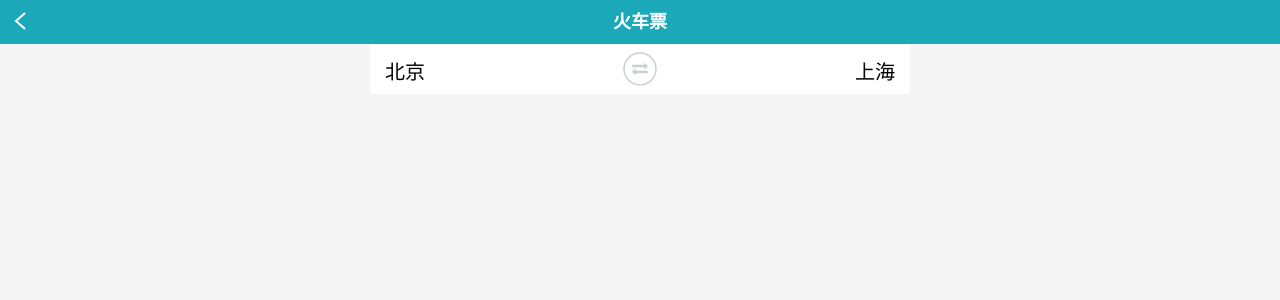
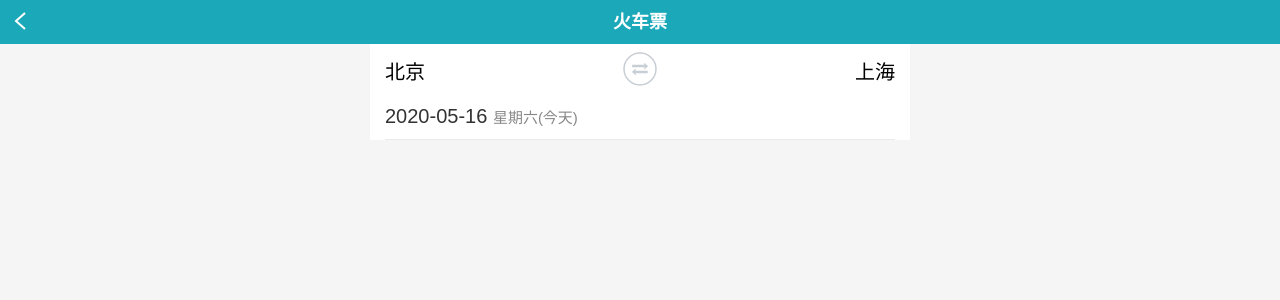
Before and after one commit to BigZhong123/train-ticket, a React app: page / in a window 1280 px wide. Shown: the top 300 px of the page. Built offline with nearby package versions, Linux system fonts and the light colour scheme.

Commit message:
feat: 8-9日期触发控件

```diff
--- a/package.json
+++ b/package.json
@@ -19,6 +19,7 @@
     "case-sensitive-paths-webpack-plugin": "2.3.0",
     "classnames": "^2.2.6",
     "css-loader": "3.4.2",
+    "dayjs": "^1.8.27",
     "dotenv": "8.2.0",
     "dotenv-expand": "5.1.0",
     "eslint": "^6.6.0",
--- /dev/null
+++ b/src/common/fp.js
@@ -0,0 +1,10 @@
+export function h0(timeStap = Date.now()) {
+    const target = new Date(timeStap);
+
+    target.setHours(0);
+    target.setMinutes(0);
+    target.setSeconds(0);
+    target.setMilliseconds(0);
+
+    return target.getTime();
+}
--- a/src/index/App.jsx
+++ b/src/index/App.jsx
@@ -19,7 +19,8 @@ import {
     exchangeFromTo,
     hideCitySelector,
     fetchCityData,
-    setSelectedCity
+    setSelectedCity,
+    showDateSelector
 } from './action.js'
 
 function App(props) {
@@ -34,7 +35,8 @@ function App(props) {
         dispatch,
         isCitySelectorVisible,
         cityData,
-        isLoadingCityData
+        isLoadingCityData,
+        departDate
     } = props
 
     const cbs = useMemo(() => {
@@ -52,6 +54,12 @@ function App(props) {
         }, dispatch)
     }, [dispatch])
 
+    const departDateCbs = useMemo(() => {
+        return bindActionCreators({
+            onClick: showDateSelector
+        }, dispatch)
+    }, [dispatch])
+
     return (
         <div>
             <div className="header-wrapper">
@@ -63,7 +71,10 @@ function App(props) {
                     to={to}
                     {...cbs}
                 />
-                <DepartDate />
+                <DepartDate
+                    time={departDate}
+                    {...departDateCbs}
+                />
                 <HighSpeed />
                 <Submit />
             </form>
--- a/src/index/DepartDate.css
+++ b/src/index/DepartDate.css
@@ -0,0 +1,14 @@
+.depart-date {
+    font-size: 20px;
+    line-height: 45px;
+    height: 45px;
+    background: #fff;
+    border-bottom: 1px solid #eaeaea;
+    text-align: left;
+    color: #333;
+}
+
+.depart-week {
+    color: #888;
+    font-size: 15px;
+}
--- a/src/index/DepartDate.jsx
+++ b/src/index/DepartDate.jsx
@@ -1,10 +1,36 @@
-import React from 'react';
+import React, {useMemo} from 'react';
 import './DepartDate.css';
+import { h0 } from '../common/fp';
+import dayjs from 'dayjs';
+import PropTypes from 'prop-types';
 
 export default function DepartDate(props) {
+
+    const { time, onClick } = props;
+
+    const h0Time = h0(time);
+
+    const departDate = new Date(h0Time);
+
+    const isToday = h0() === h0Time
+
+    const timeString = useMemo(() => {
+        return dayjs(h0Time).format('YYYY-MM-DD');
+    }, [h0Time])
+
+    const weekString = '星期'
+        + ['日', '一', '二', '三', '四', '五', '六'][departDate.getDay()]
+        + (isToday ? '(今天)' : '111')
+
     return (
-        <div>
-
+        <div className="depart-date" onClick={onClick}>
+            <input type="hidden" name="date" value={timeString} />
+            { timeString } <span className="depart-week">{weekString}</span>
         </div>
     )
 }
+
+DepartDate.propTypes = {
+    time: PropTypes.number.isRequired,
+    onClick: PropTypes.func.isRequired
+}
```
Also changed, not shown: 1 other file (tests, documents, lock files or other folders).
